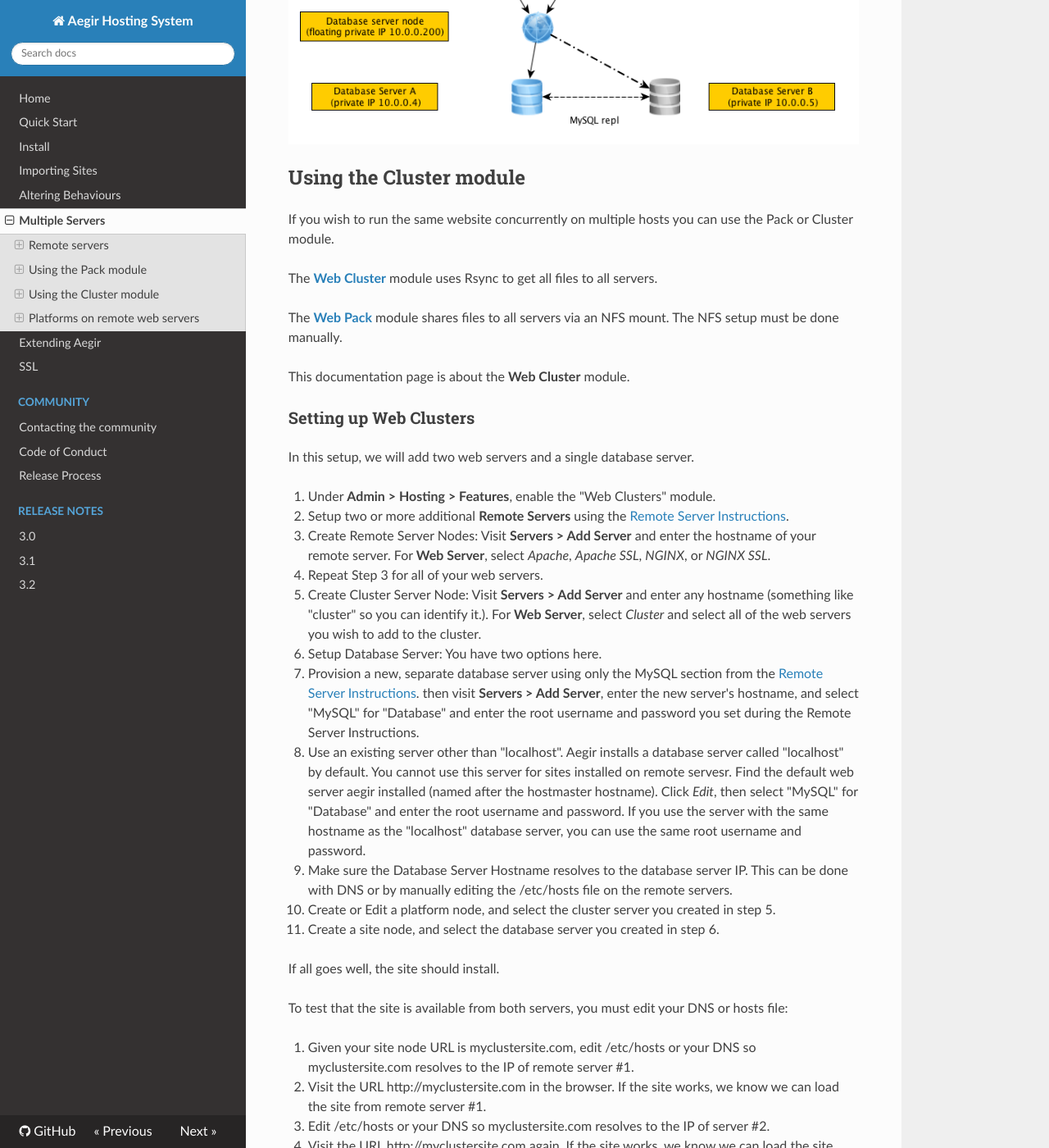
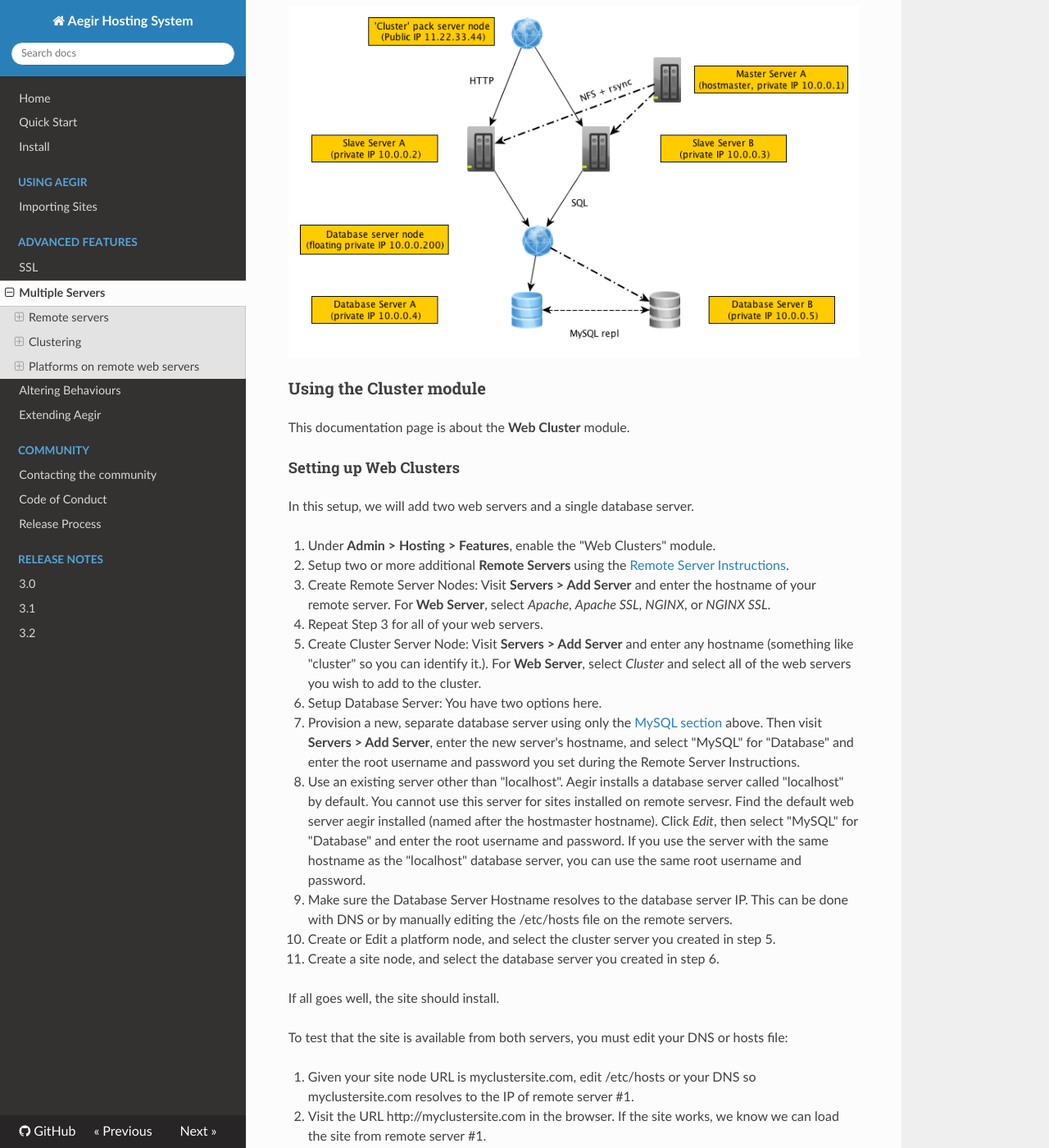
Before and after one commit to aegir-project/documentation, an MkDocs documentation site: the page built from docs/advanced/remote-servers.md, in a window 1280 px wide and 1400 px high, scrolled down 6920 px. Shown: the whole window at 82% size. Built offline with MkDocs 1.6.1, drawn with Linux system fonts in a browser that asks for light colours; nearby versions of some CDN libraries; old or Windows-style settings are respelled for this version of MkDocs; some of the changed text lies outside the part shown.

Commit message:
Group basic and advanced usage docs.

```diff
--- a/docs/altering-behaviours.md
+++ b/docs/advanced/altering-behaviours.md
@@ -32,7 +32,7 @@ The `local.settings.php` file should be placed in the root of your drupal site,
 
 On the other hand, if the changes mode is either PHP_INI_PERDIR or PHP_INI_SYSTEM, php_ini() won't work. In this case, the solution is to inject the value into the vhost. Since vhosts are managed by Aegir, manually adding an override to /var/aegir/config/server_master/apache/vhost.d/<uri> would get blown away the next time that the site is verified.
 
-As described in [Injecting into site vhosts](injecting-into-site-vhosts.md), we can inject values into vhosts using a Drush hook. For example, to raise the file upload size limit on http://ergonlogic.com, we add the following code in /var/aegir/.drush/ergonlogiccom.drush.inc:
+As described in the [Injecting into site vhosts](#injecting-into-site-vhosts) section, we can inject values into vhosts using a Drush hook. For example, to raise the file upload size limit on http://ergonlogic.com, we add the following code in /var/aegir/.drush/ergonlogiccom.drush.inc:
 
     <?php
       function ergonlogiccom_provision_apache_vhost_config($uri, $data) {
--- a/docs/remote-servers.md
+++ b/docs/advanced/remote-servers.md
@@ -64,7 +64,7 @@ If MySQL returns something like "Query OK", that means the command was successfu
 
     Query OK, 0 rows affected (0.00 sec)
 
-Note the comment about "bind-address = 127.0.0.1" within section 3.6 of the [manual configuration page](install/manual).
+Note the comment about "bind-address = 127.0.0.1" within section 3.6 of the [manual configuration page](install/#36-database-configuration).
 
 When the server is being verified, Aegir will attempt to create a database and grant privileges to a user for that database. If any of these two fails, [verify that your MySQL configuration is correct](http://www.ghacks.net/2009/12/27/allow-remote-connections-to-your-mysql-server/) and that there is no firewall blocking your MySQL port.
 
@@ -138,14 +138,23 @@ These are the commands outlined above consolidated.
     chmod 440 /etc/sudoers.d/aegir
 
 
-Using the Pack module
----------------------
+Clustering
+----------
+
+If you wish to run the same website concurrently on multiple hosts you can use the Pack or Cluster module.
+
+The [**Web Cluster**](#using-the-cluster-module) module uses Rsync to get all files to all servers.
+
+The [**Web Pack**](#using-the-pack-module) module shares files to all servers via an NFS mount.  The NFS setup must be done manually.
+
+
+### Using the Pack module
 
 If you wish to run the same website concurrently on multiple hosts you use the Pack module. Enable the pack module as you would any other drupal module.
 
 A Pack consists of a single server node that is specified as "pack" and any number of server nodes specified as "apache" or "nginx". Aegir rsync's configuration (Apache & Nginx) to "all" nodes in the Pack and rysnc's the platform and site code to only the "master" node in the Pack. All other "slave" nodes will see the platform and site code via NFS.
 
-### Configuring the Pack server node:
+#### Configuring the Pack server node:
 
 The "pack" server node will not be used by Aegir to physically deploy sites or platforms on, so consider it more of a 'virtual server group' for logistical purposes only. When creating the pack node, you do not need to supply a valid Server hostname or IP address, so choose a naming convention that makes sense in your environment.
 
@@ -155,9 +164,9 @@ Now select the "Master" server from the list of Master servers. The Master serve
 
 Finally, select the "Slave" servers from the list of Slave servers. The Slave servers will have the Apache or Nginx config rsync'd to them but not the platform or site code, since those will be available to all Slave servers via the NFS share.
 
-### Configuring the Web server nodes:
+#### Configuring the Web server nodes:
 
-Configure all web server nodes using [these instructions](remote-servers.md). Take care to ensure the 'aegir' user and group on your NFS client machines, have the same UID/GID as that of the NFS server, or else you may run into permissions issues with NFS.
+Configure all web server nodes using [these instructions](#remote-servers). Take care to ensure the 'aegir' user and group on your NFS client machines, have the same UID/GID as that of the NFS server, or else you may run into permissions issues with NFS.
 
 Then mount the files on the remote server.
 
@@ -180,11 +189,11 @@ Add this to your fstab on the servers that mount the NFS share, so that the shar
 
     10.0.0.1:/var/aegir/platforms /var/aegir/platforms nfs rw 0 0
 
-#### Creating a Platform on a Pack:
+##### Creating a Platform on a Pack:
 
 When configuring a Platform to be deployed on a Pack, choose the "Pack" server node from the Web server radio group during the Platform node creation. Then you choose this Platform as usual when adding a site, and that site will be served from any servers within the Pack.
 
-#### Caveats
+##### Caveats
 
 Relying on an NFS share to serve your entire /var/aegir/platforms can be a single point of failure if the NFS share becomes unavailable. You may want to look into providing some sort of failover for NFS (google for things like DRBD and Heartbeat), or using some other form of redundancy for your NFS (Netapp filer clusters etc)
 
@@ -193,29 +202,21 @@ Below is an example diagram of a Pack cluster known to be functioning in product
 ![Diagram of Pack configuration with multiple servers](/_images/aegir-pack.png)
 
 
-Using the Cluster module
-------------------------
-
-If you wish to run the same website concurrently on multiple hosts you can use the Pack or Cluster module.
-
-The [**Web Cluster**](web-clusters.md) module uses Rsync to get all files to all servers.
-
-The [**Web Pack**](web-packs.md) module shares files to all servers via an NFS mount.  The NFS setup must be done manually.
+### Using the Cluster module
 
 This documentation page is about the **Web Cluster** module.
 
-
-### Setting up Web Clusters
+#### Setting up Web Clusters
 
 In this setup, we will add two web servers and a single database server.
 
 1. Under **Admin > Hosting > Features**, enable the "Web Clusters" module.
-2. Setup two or more additional **Remote Servers** using the [Remote Server Instructions](remote-servers.md).
+2. Setup two or more additional **Remote Servers** using the [Remote Server Instructions](#remote-servers).
 3. Create Remote Server Nodes: Visit **Servers > Add Server** and enter the hostname of your remote server.  For **Web Server**, select *Apache*, *Apache SSL*, *NGINX*, or *NGINX SSL*.
 4. Repeat Step 3 for all of your web servers.
 5. Create Cluster Server Node: Visit **Servers > Add Server** and enter any hostname (something like "cluster" so you can identify it.).  For **Web Server**, select *Cluster* and select all of the web servers you wish to add to the cluster.
 6. Setup Database Server: You have two options here.
-  1. Provision a new, separate database server using only the MySQL section from the [Remote Server Instructions](remote-servers.md).  then visit **Servers > Add Server**, enter the new server's hostname, and select "MySQL" for "Database" and enter the root username and password you set during the Remote Server Instructions.
+  1. Provision a new, separate database server using only the [MySQL section](#mysql-access) above.  Then visit **Servers > Add Server**, enter the new server's hostname, and select "MySQL" for "Database" and enter the root username and password you set during the Remote Server Instructions.
   2. Use an existing server other than "localhost". Aegir installs a database server called "localhost" by default. You cannot use this server for sites installed on remote servesr.  Find the default web server aegir installed (named after the hostmaster hostname).  Click *Edit*, then select "MySQL" for "Database" and enter the root username and password.  If you use the server with the same hostname as the "localhost" database server, you can use the same root username and password.
 7. Make sure the Database Server Hostname resolves to the database server IP.  This can be done with DNS or by manually editing the /etc/hosts file on the remote servers.
 8. Create or Edit a platform node, and select the cluster server you created in step 5.
@@ -230,7 +231,7 @@ To test that the site is available from both servers, you must edit your DNS or
 3. Edit /etc/hosts or your DNS so myclustersite.com resolves to the IP of server #2.
 4. Visit the URL http://myclustersite.com again. If the site works, we know we can load the site from remote server #2.
 
-### Final Tasks
+#### Final Tasks
 
 There are two important final tasks to get a working drupal site running on a server cluster:
 
--- a/mkdocs.yml
+++ b/mkdocs.yml
@@ -4,20 +4,22 @@ theme: readthedocs
 site_favicon: '_images/favicon.ico'
 extra_css: [ '_css/toc.css' ]
 pages:
-- Home: 'index.md'
+- 'Home': 'index.md'
 - 'Quick Start': 'quick-start.md'
-- Install: 'install.md'
-- 'Importing Sites': 'importing-sites.md'
-- 'Altering Behaviours': 'altering-behaviours.md'
-- 'Multiple Servers': 'remote-servers.md'
-- 'Extending Aegir': 'contrib-modules.md'
-- 'SSL': 'ssl.md'
-- Community:
+- 'Install': 'install.md'
+- 'Using Aegir':
+  - 'Importing Sites': 'using/importing-sites.md'
+- 'Advanced Features':
+  - 'SSL': 'advanced/ssl.md'
+  - 'Multiple Servers': 'advanced/remote-servers.md'
+  - 'Altering Behaviours': 'advanced/altering-behaviours.md'
+  - 'Extending Aegir': 'advanced/contrib-modules.md'
+- 'Community':
 #  - 'Contacting the community': 'community/contact.md'
   - 'Contacting the community': 'help/contact.md'
   - 'Code of Conduct': 'community/code-of-conduct.md'
   - 'Release Process': 'community/release-process.md'
 - 'Release Notes':
-  - 3.0: 'release-notes/3.0.md'
-  - 3.1: 'release-notes/3.1.md'
-  - 3.2: 'release-notes/3.2.md'
+  - '3.0': 'release-notes/3.0.md'
+  - '3.1': 'release-notes/3.1.md'
+  - '3.2': 'release-notes/3.2.md'
```
Also changed, not shown: docs/advanced/contrib-modules.md (renamed from docs/contrib-modules.md), docs/advanced/ssl.md (renamed from docs/ssl.md), docs/using/importing-sites.md (renamed from docs/importing-sites.md).
